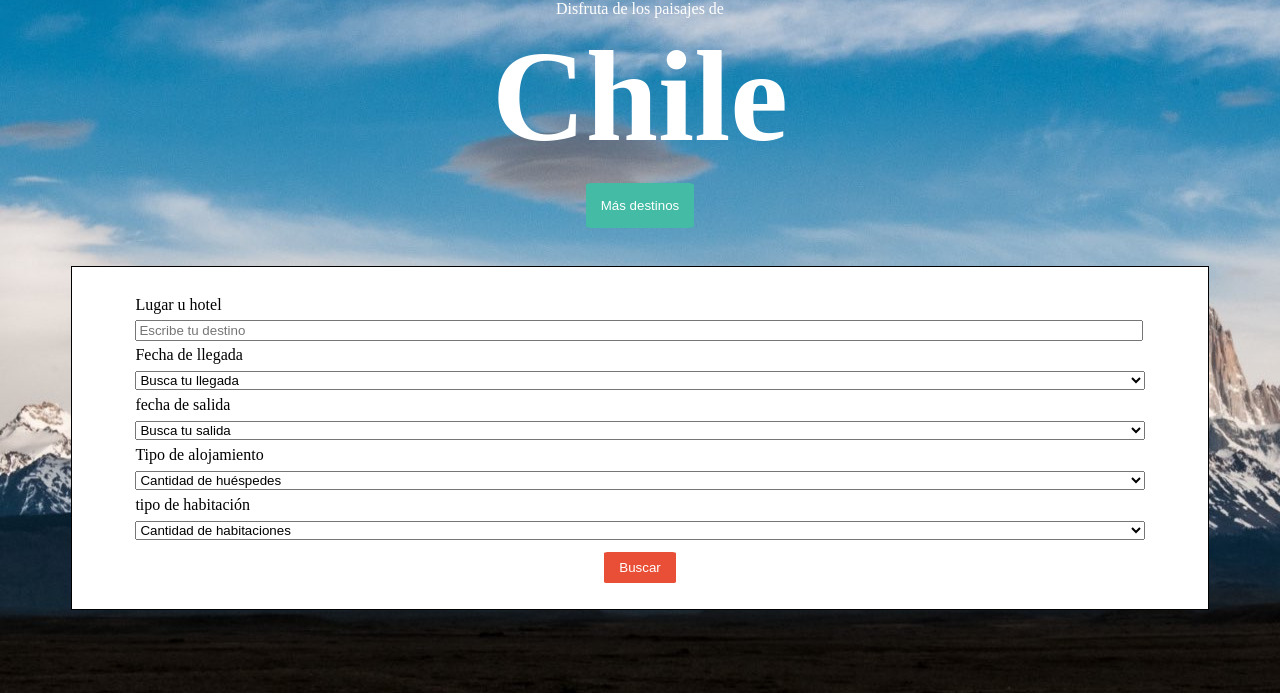
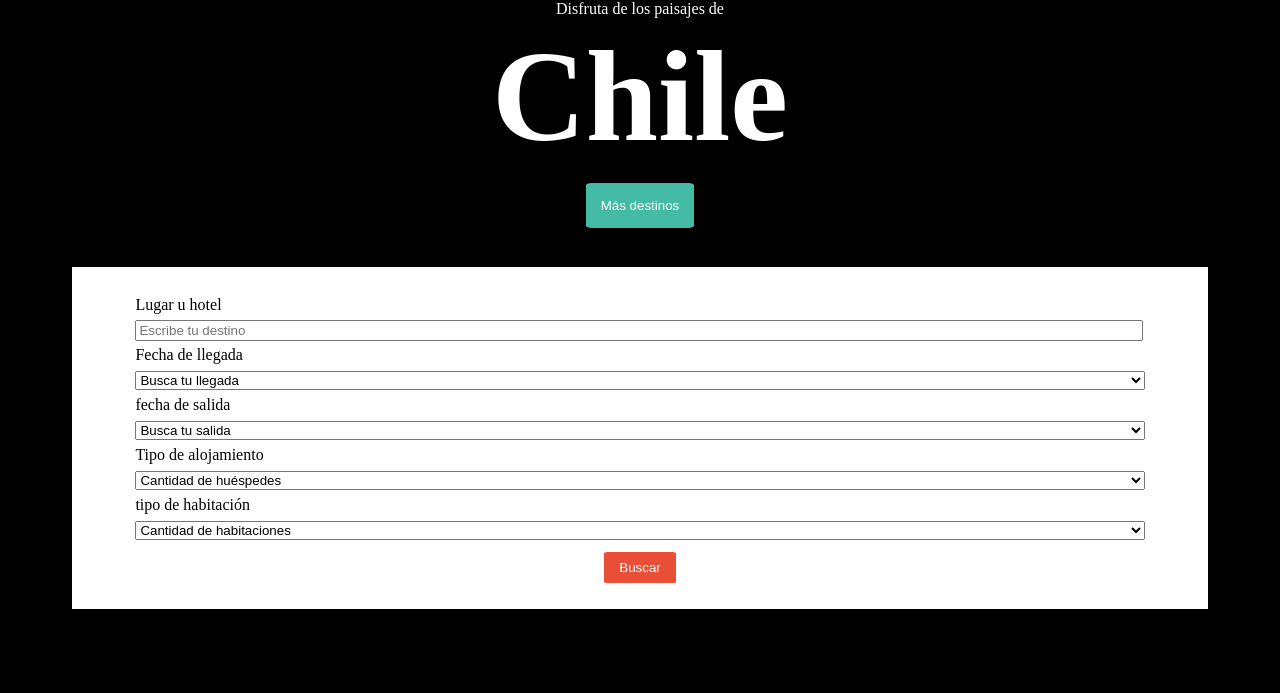
Before and after one commit to khris-ibanez/houstel-site, a plain HTML site: page index.html in a window 1280 px wide. Shown: the part 107-800 px from the top of the page. Drawn offline with nearby package versions, Linux system fonts and the light colour scheme; files that its build step writes are made by us from their sources.

Commit message:
Update _base.scss

```diff
--- a/assets/sass/base/_base.scss
+++ b/assets/sass/base/_base.scss
@@ -1,3 +1,3 @@
 body{
-    background-image: url("../images/background.jpg");
+    background-color:black;
   }
```
